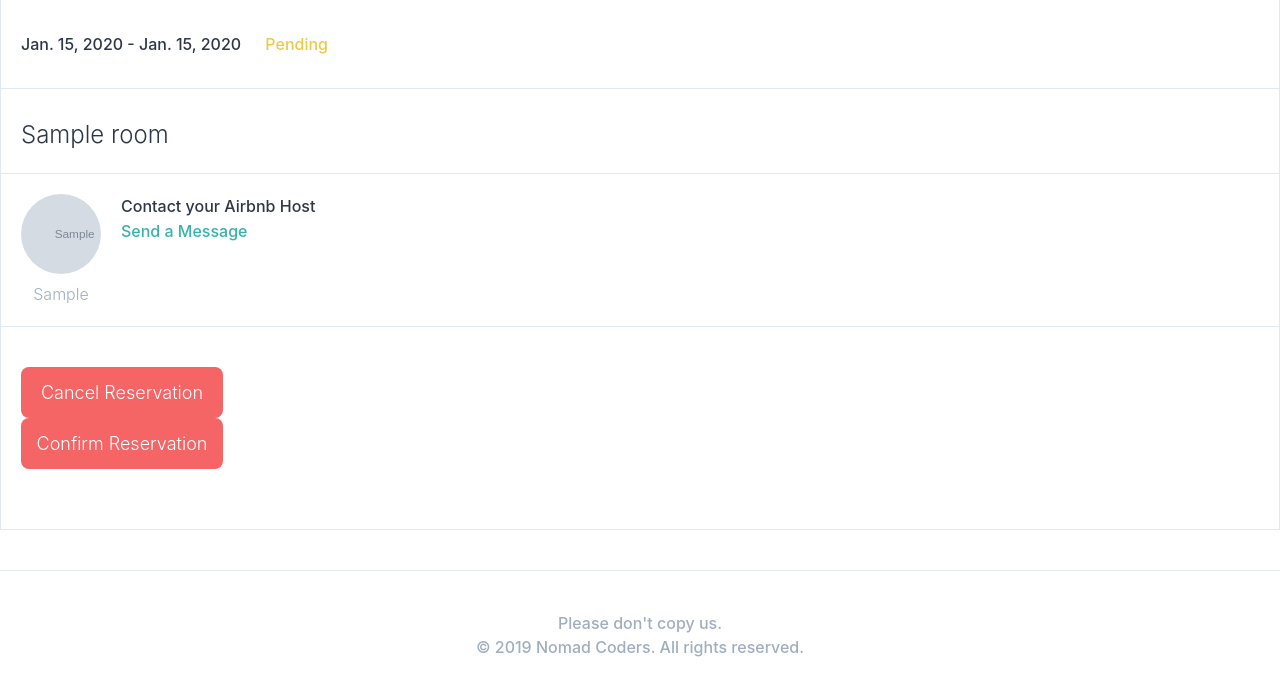
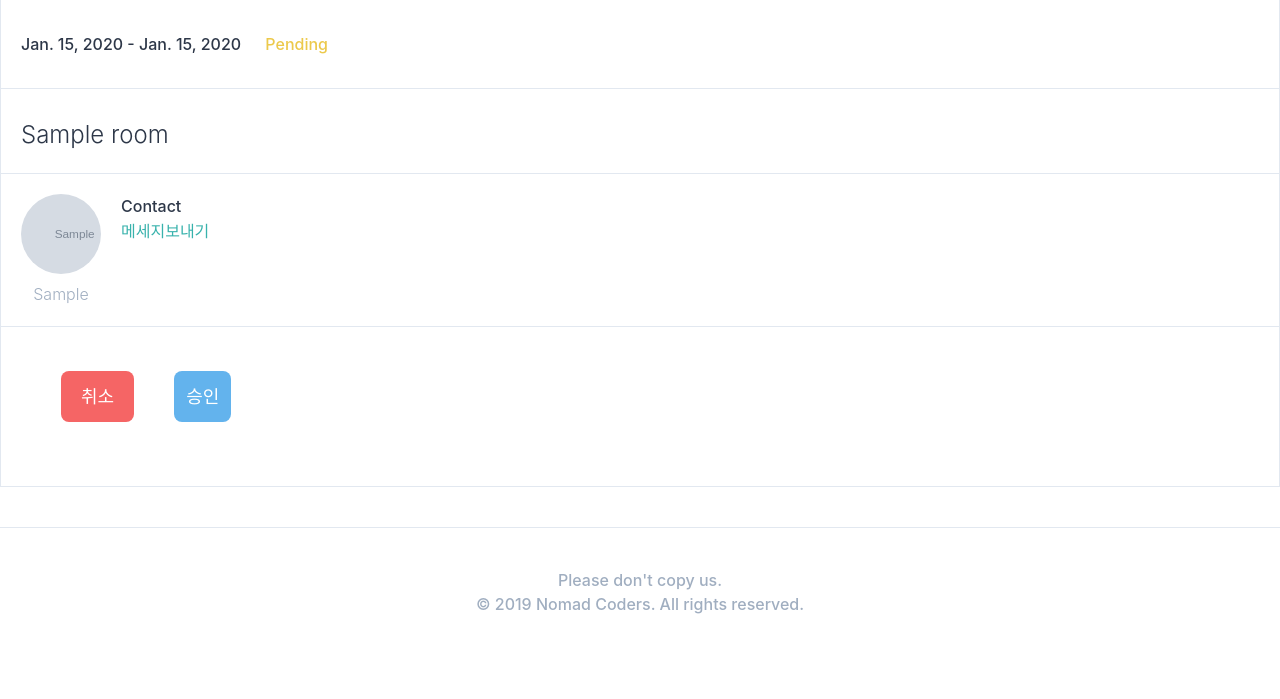
Before and after one commit to jeongahyun/airbnb-zzigsa, a Django app: page /reservations/1/ in a window 1280 px wide. Shown: the part 321-1020 px from the top of the page. After the commit the page ends 935 px from the top, so only its background shows below. Run offline with Django 3.2, Linux system fonts and the light colour scheme; a user stored in the database is signed in; tables that the repository leaves empty hold one stand-in row (values such as "Sample post"); grey boxes marked "Sample" are stand-in pictures; some libraries are stand-ins or nearby versions.

Commit message:
예약확인 변경

```diff
--- a/templates/reservations/detail.html
+++ b/templates/reservations/detail.html
@@ -21,7 +21,7 @@ Reservation {{reservation.check_in}}
         </div>
 
         <span class="text-2xl border-b p-5 mt-2 w-full">
-            {{reservation.room.name}}
+            <a href="{% url 'rooms:detail' reservation.room.pk %}">{{reservation.room.name}}</a>
         </span>
 
         <div class="flex p-5 border-b w-full">
@@ -30,29 +30,32 @@ Reservation {{reservation.check_in}}
                 <span class="mt-2 text-gray-500">{{reservation.room.host.first_name}}</span>
             </div>
             <div class="ml-5 flex flex-col">
-                <span class="font-medium mb-px">Contact your Airbnb Host</span>
+                <span class="font-medium mb-px">Contact</span>
 
                 <a href="{% url 'conversations:go' reservation.room.host.pk reservation.guest.pk %}"
-                    class="font-medium text-teal-500">Send a Message</a>
+                    class="font-medium text-teal-500">메세지보내기</a>
             </div>
         </div>
 
-        <div class="py-10 px-5">
+        <div class="py-1 px-10 flex">
             {% if reservation.status != 'canceled' %}
             {% if reservation.status == 'confirmed' and reservation.is_finished %}
-            <span class="font-medium text-2xl text-center w-full block mb-5">Write your review</span>
+            <span class="font-medium text-2xl text-center w-full block mb-5">리뷰 작성</span>
             <form action="{% url 'reviews:create' reservation.room.pk %}" method="POST" class="w-1/2 mx-auto">
                 {% csrf_token %}
                 {{form}}
-                <button class="btn-link mt-5">Submit Review</button>
+                <button class="btn-link mt-5">제출</button>
             </form>
             {% else %}
             {% if reservation.status == 'pending' %}
-            <a href="{% url 'reservations:edit' reservation.pk 'cancel' %}" class="btn-link block px-5">Cancel
-                Reservation</a>
+            <span class="py-10 px-5">
+                <a href="{% url 'reservations:edit' reservation.pk 'cancel' %}" class="btn-link block px-5">취소</a>
+            </span>
             {% if reservation.room.host == user  %}
-            <a href="{% url 'reservations:edit' reservation.pk 'confirm' %}" class="btn-link block px-3 mb-5">Confirm
-                Reservation</a>
+            <span class="py-10 px-5">
+                <a href="{% url 'reservations:edit' reservation.pk 'confirm' %}"
+                    class="btn-link block px-3 mb-5 bg-blue-400">승인</a>
+            </span>
             {% endif %}
             {% endif %}
             {% endif %}
```
